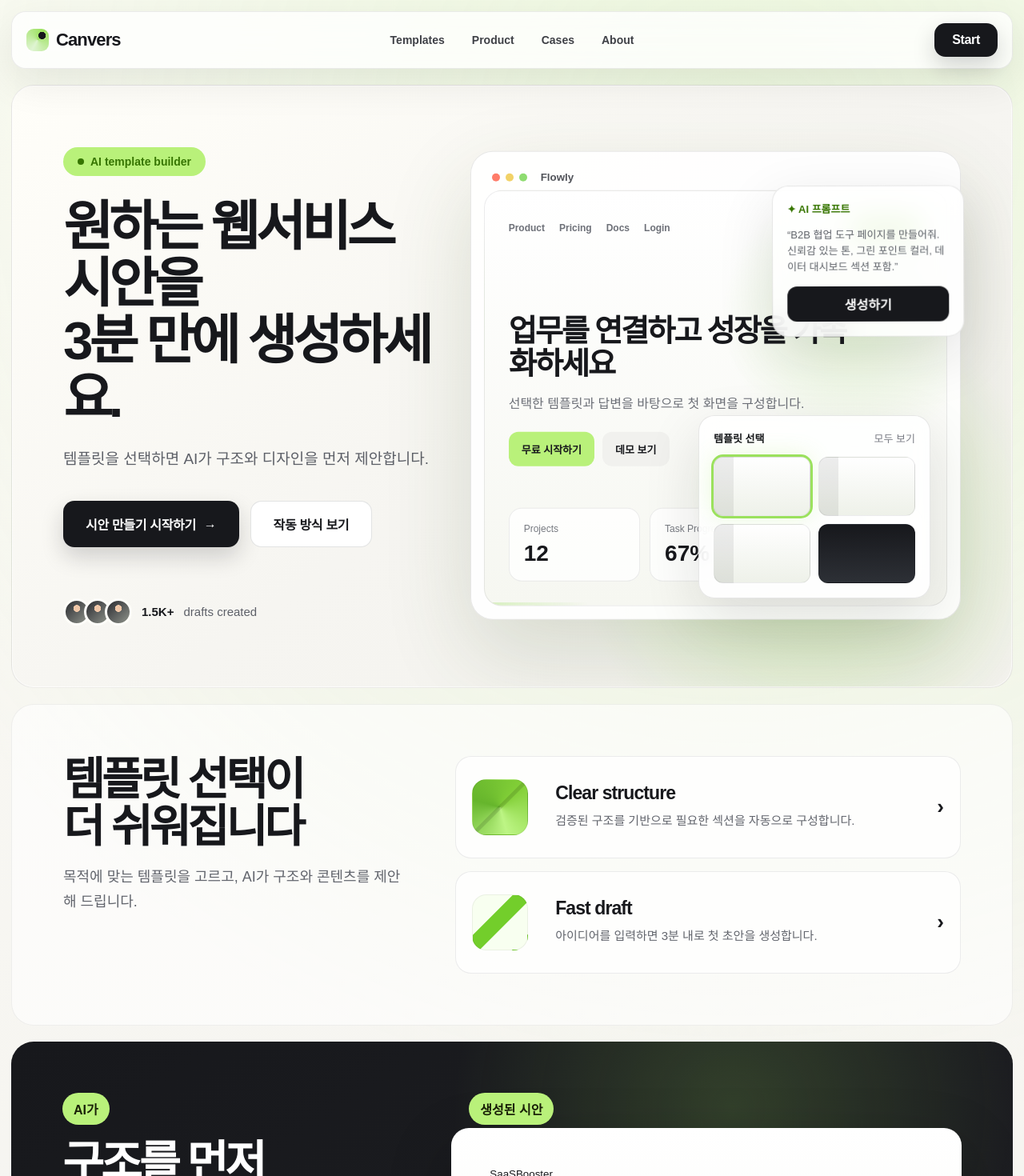
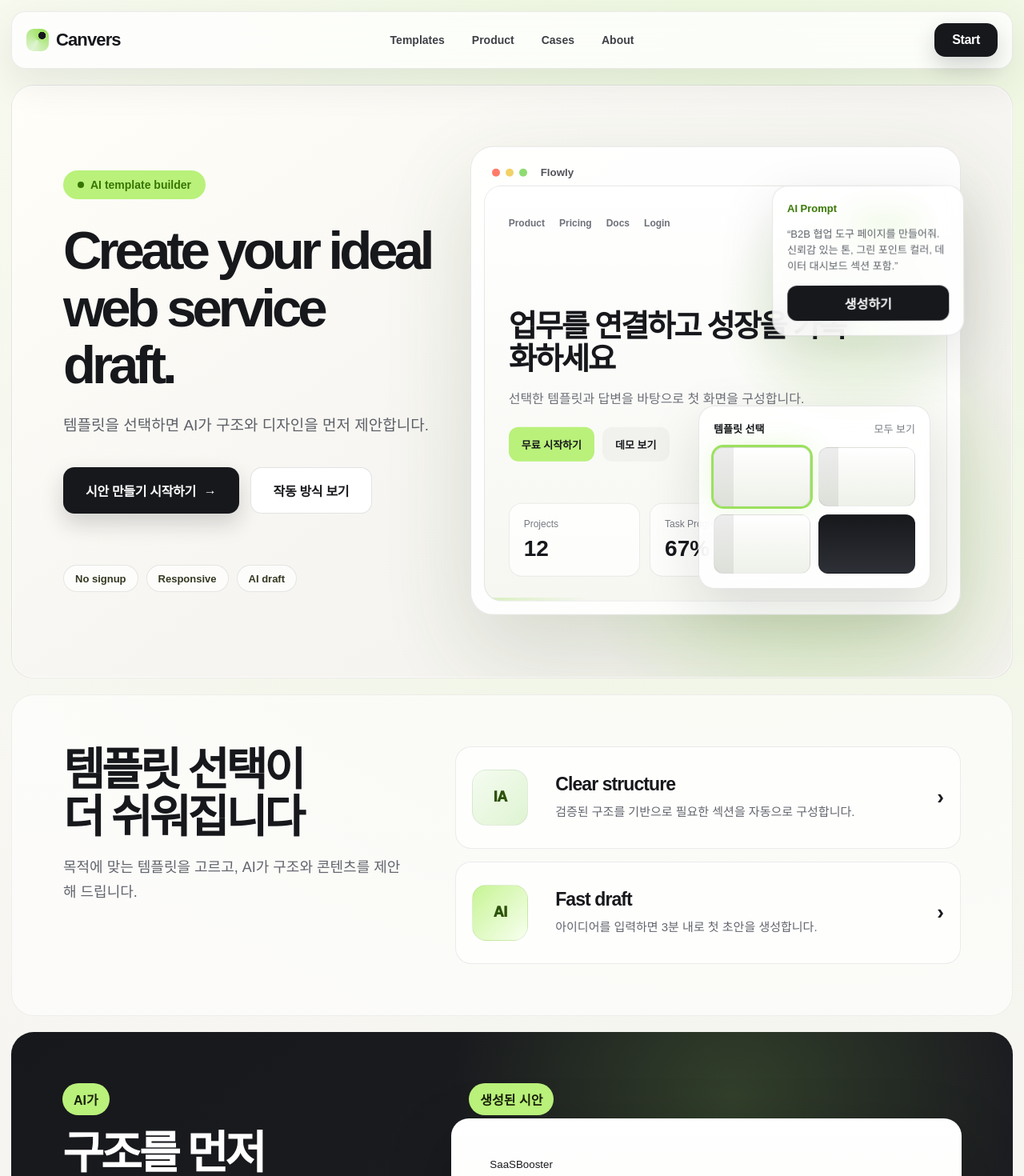
Before and after one commit to sehyunictsebitleedy/SEbit_canvers_v2, a Next.js app: page / in a window 1280 px wide. Shown: the top 1470 px of the page at 80% size. Built offline with nearby package versions, Linux system fonts and the light colour scheme; a web font is replaced by a local one.

Commit message:
feat: refine hero copy and semantic UI labels

```diff
--- a/app/globals.css
+++ b/app/globals.css
@@ -541,33 +541,24 @@ a { color: inherit; text-decoration: none; }
 .cv2-trust {
   display: flex;
   align-items: center;
-  gap: 12px;
+  flex-wrap: wrap;
+  gap: 10px;
   margin-top: 64px;
   color: #5d6068;
   font-size: 15px;
 }
 
-.cv2-trust strong {
-  color: #17181c;
-}
-
-.cv2-avatar-stack {
-  display: flex;
-}
-
-.cv2-avatar-stack i {
-  width: 34px;
-  height: 34px;
-  margin-left: -8px;
-  background:
-    radial-gradient(circle at 50% 34%, #f0c7a8 0 18%, transparent 19%),
-    linear-gradient(135deg, #2a2b30, #8f938b);
-  border: 3px solid #fffef9;
-  border-radius: 50%;
-}
-
-.cv2-avatar-stack i:first-child {
-  margin-left: 0;
+.cv2-trust-chip {
+  display: inline-flex;
+  align-items: center;
+  min-height: 34px;
+  padding: 0 14px;
+  color: #343820;
+  background: rgba(255, 255, 255, 0.7);
+  border: 1px solid rgba(23, 24, 28, 0.1);
+  border-radius: 999px;
+  font-size: 13px;
+  font-weight: 900;
 }
 
 .cv2-hero-visual {
@@ -843,23 +834,28 @@ a { color: inherit; text-decoration: none; }
 }
 
 .cv2-glyph {
-  display: block;
+  display: grid;
+  place-items: center;
   width: 70px;
   height: 70px;
   background: #f6f7f1;
   border: 1px solid rgba(23, 24, 28, 0.06);
   border-radius: 18px;
+  color: #2d5307;
+  font-size: 18px;
+  font-weight: 950;
+  letter-spacing: -0.03em;
 }
 
 .cv2-glyph-cubes {
   background:
-    linear-gradient(135deg, transparent 47%, rgba(0,0,0,0.12) 48% 52%, transparent 53%),
-    conic-gradient(from 45deg, #82cf37, #bdf585, #66b52c, #82cf37);
+    linear-gradient(135deg, rgba(255,255,255,0.68), transparent),
+    #dff4d2;
 }
 
 .cv2-glyph-bolt {
   background:
-    linear-gradient(135deg, transparent 36%, #73ce2b 37% 56%, transparent 57%),
+    linear-gradient(135deg, rgba(185, 241, 122, 0.78), transparent),
     #f8fff0;
 }
 
@@ -1022,14 +1018,10 @@ a { color: inherit; text-decoration: none; }
   margin-bottom: 24px;
   background: #b9f17a;
   border-radius: 18px;
-}
-
-.cv2-flow-steps article span::before {
-  content: "";
-  width: 18px;
-  height: 18px;
-  background: #3e7905;
-  border-radius: 50%;
+  color: #223a07;
+  font-size: 15px;
+  font-weight: 950;
+  letter-spacing: -0.02em;
 }
 
 .cv2-flow-steps strong {
@@ -1155,8 +1147,17 @@ a { color: inherit; text-decoration: none; }
     linear-gradient(135deg, #b9f17a, #96df52);
 }
 
-.cv2-cta span {
-  font-size: 32px;
+.cv2-cta-kicker {
+  display: inline-flex;
+  width: max-content;
+  margin-bottom: 18px;
+  padding: 9px 15px;
+  color: #213b06;
+  background: rgba(255, 255, 255, 0.42);
+  border: 1px solid rgba(33, 59, 6, 0.12);
+  border-radius: 999px;
+  font-size: 14px;
+  font-weight: 950;
 }
 
 .cv2-cta p {
@@ -1304,6 +1305,46 @@ a { color: inherit; text-decoration: none; }
 @keyframes cv2-progress-sheen {
   0% { transform: translateX(-120%); }
   100% { transform: translateX(120%); }
+}
+
+@keyframes cv2-rise-in {
+  from {
+    opacity: 0;
+    transform: translate3d(0, 34px, 0);
+  }
+  to {
+    opacity: 1;
+    transform: translate3d(0, 0, 0);
+  }
+}
+
+.cv2-hero-copy > .cv2-pill,
+.cv2-hero-copy > h1,
+.cv2-hero-copy > p,
+.cv2-hero-copy > .cv2-actions,
+.cv2-hero-copy > .cv2-trust {
+  opacity: 0;
+  animation: cv2-rise-in 0.78s var(--motion-ease) forwards;
+}
+
+.cv2-hero-copy > .cv2-pill {
+  animation-delay: 0.05s;
+}
+
+.cv2-hero-copy > h1 {
+  animation-delay: 0.16s;
+}
+
+.cv2-hero-copy > p {
+  animation-delay: 0.27s;
+}
+
+.cv2-hero-copy > .cv2-actions {
+  animation-delay: 0.38s;
+}
+
+.cv2-hero-copy > .cv2-trust {
+  animation-delay: 0.49s;
 }
 
 .cv2-nav nav a {
@@ -1485,8 +1526,15 @@ a { color: inherit; text-decoration: none; }
   .cv2-ai-card,
   .cv2-template-grid span.selected,
   .cv2-preview-main::after,
-  .cv2-chart-row span::after {
+  .cv2-chart-row span::after,
+  .cv2-hero-copy > .cv2-pill,
+  .cv2-hero-copy > h1,
+  .cv2-hero-copy > p,
+  .cv2-hero-copy > .cv2-actions,
+  .cv2-hero-copy > .cv2-trust {
     animation: none !important;
+    opacity: 1 !important;
+    transform: none !important;
   }
 
   .cv2-page *,
--- a/app/page.tsx
+++ b/app/page.tsx
@@ -58,9 +58,9 @@ export default function HomePage() {
         <div className="cv2-hero-copy">
           <span className="cv2-pill">AI template builder</span>
           <h1>
-            원하는 웹서비스 시안을
+            Create your ideal
             <br />
-            3분 만에 생성하세요.
+            web service draft.
           </h1>
           <p>템플릿을 선택하면 AI가 구조와 디자인을 먼저 제안합니다.</p>
           <div className="cv2-actions">
@@ -73,13 +73,9 @@ export default function HomePage() {
             </a>
           </div>
           <div className="cv2-trust">
-            <span className="cv2-avatar-stack" aria-hidden="true">
-              <i />
-              <i />
-              <i />
-            </span>
-            <strong>1.5K+</strong>
-            <span>drafts created</span>
+            <span className="cv2-trust-chip">No signup</span>
+            <span className="cv2-trust-chip">Responsive</span>
+            <span className="cv2-trust-chip">AI draft</span>
           </div>
         </div>
 
@@ -123,7 +119,7 @@ export default function HomePage() {
           </div>
 
           <aside className="cv2-ai-card">
-            <span>✦ AI 프롬프트</span>
+            <span>AI Prompt</span>
             <p>“B2B 협업 도구 페이지를 만들어줘. 신뢰감 있는 톤, 그린 포인트 컬러, 데이터 대시보드 섹션 포함.”</p>
             <button type="button" onClick={() => startCreating("saas")}>생성하기</button>
           </aside>
@@ -153,7 +149,7 @@ export default function HomePage() {
         </div>
         <div className="cv2-value-list">
           <article>
-            <span className="cv2-glyph cv2-glyph-cubes" />
+            <span className="cv2-glyph cv2-glyph-cubes" aria-hidden="true">IA</span>
             <div>
               <h3>Clear structure</h3>
               <p>검증된 구조를 기반으로 필요한 섹션을 자동으로 구성합니다.</p>
@@ -161,7 +157,7 @@ export default function HomePage() {
             <b>›</b>
           </article>
           <article>
-            <span className="cv2-glyph cv2-glyph-bolt" />
+            <span className="cv2-glyph cv2-glyph-bolt" aria-hidden="true">AI</span>
             <div>
               <h3>Fast draft</h3>
               <p>아이디어를 입력하면 3분 내로 첫 초안을 생성합니다.</p>
@@ -228,9 +224,9 @@ export default function HomePage() {
             ["서비스 유형은?", "SaaS 협업 도구"],
             ["주요 기능은?", "프로젝트 관리, 분석, 알림"],
             ["원하는 톤은?", "신뢰감 있는, 경쾌한, 그린 포인트"]
-          ].map(([question, answer]) => (
+          ].map(([question, answer], index) => (
             <article key={question}>
-              <span />
+              <span>{String(index + 1).padStart(2, "0")}</span>
               <strong>{question}</strong>
               <p>{answer}</p>
             </article>
@@ -266,7 +262,7 @@ export default function HomePage() {
 
       <section className="cv2-cta">
         <div>
-          <span>✦</span>
+          <span className="cv2-cta-kicker">Start from a template</span>
           <h2>
             지금 Canvers로
             <br />
```
Also changed, not shown: 1 other file (tests, documents, lock files or other folders).
